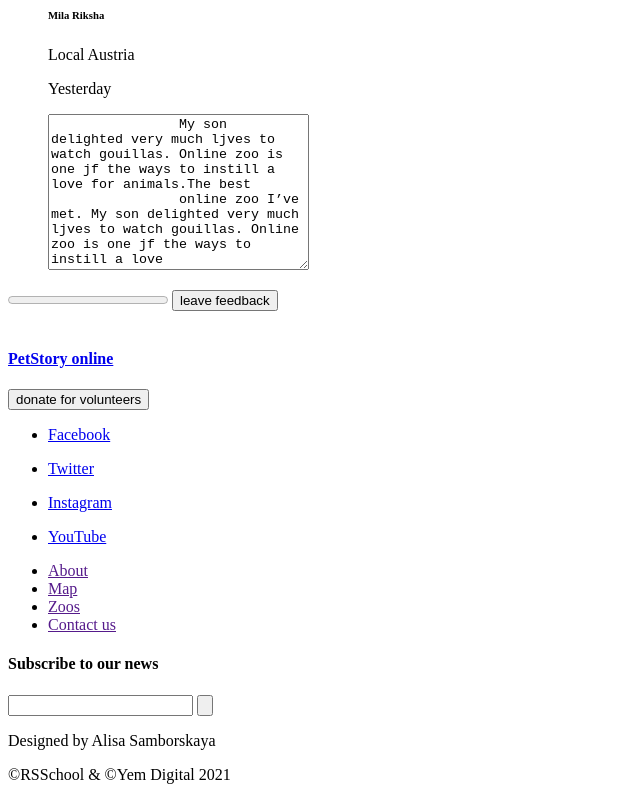
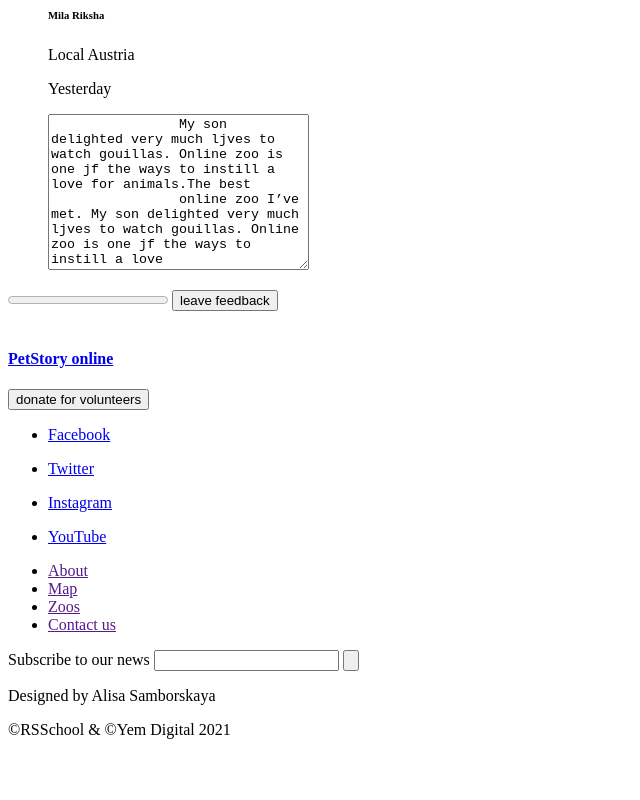
Before and after one commit to dmalenik/online-zoo, a plain HTML site: page pages/desktop_petstory/index.html in a window 1280 px wide. Shown: the part 2611-3411 px from the top of the page, without its empty margins (0-640 px from the left). After the commit the page ends 3366 px from the top, so only its background shows below. Drawn offline with Linux system fonts and the light colour scheme.

Commit message:
refactor: improve form structure

```diff
--- a/pages/desktop_petstory/index.html
+++ b/pages/desktop_petstory/index.html
@@ -326,8 +326,10 @@
         </ul>
       </nav>
       <form action="" class="news">
-        <h4>Subscribe to our news</h4>
-        <input type="email" name="" id="">
+        <label>
+          Subscribe to our news
+          <input type="email" name="" id="">
+        </label>
         <input type="submit" value="">
       </form>
       <section class="credentials">
```
